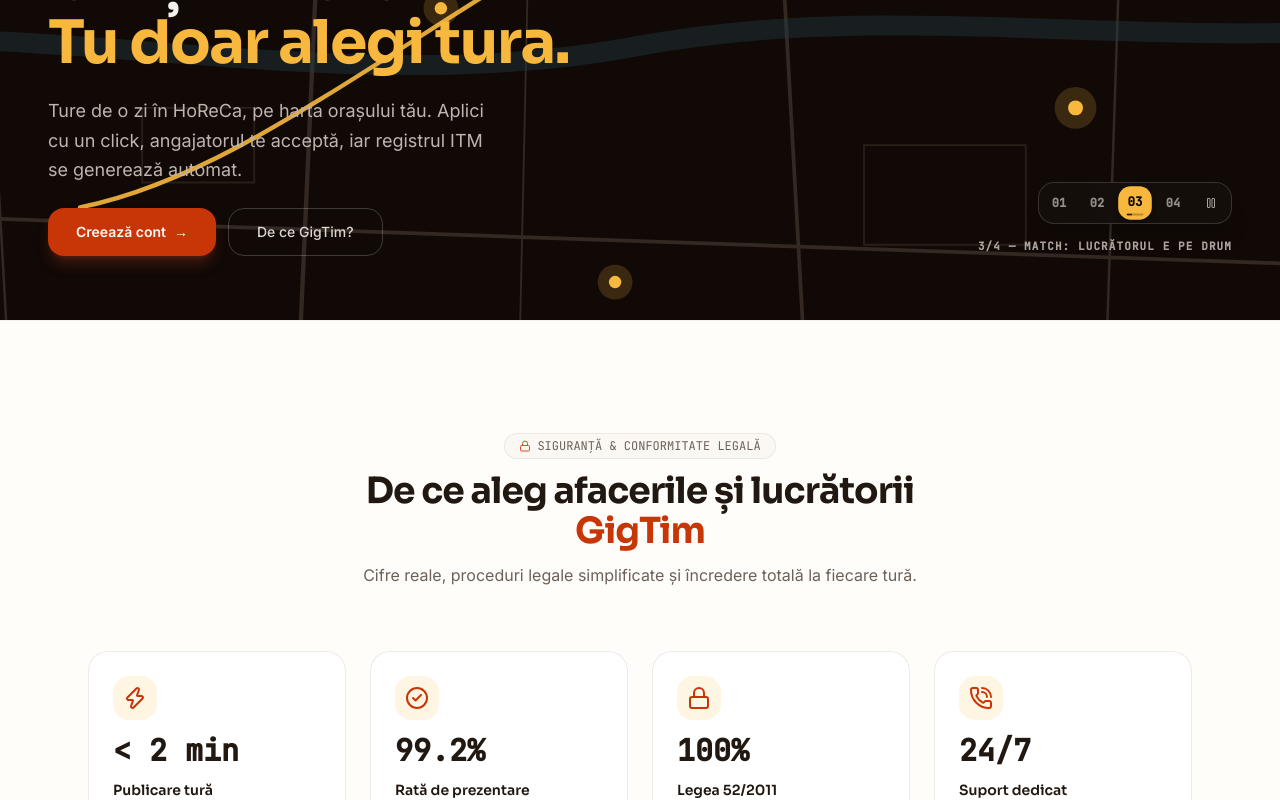
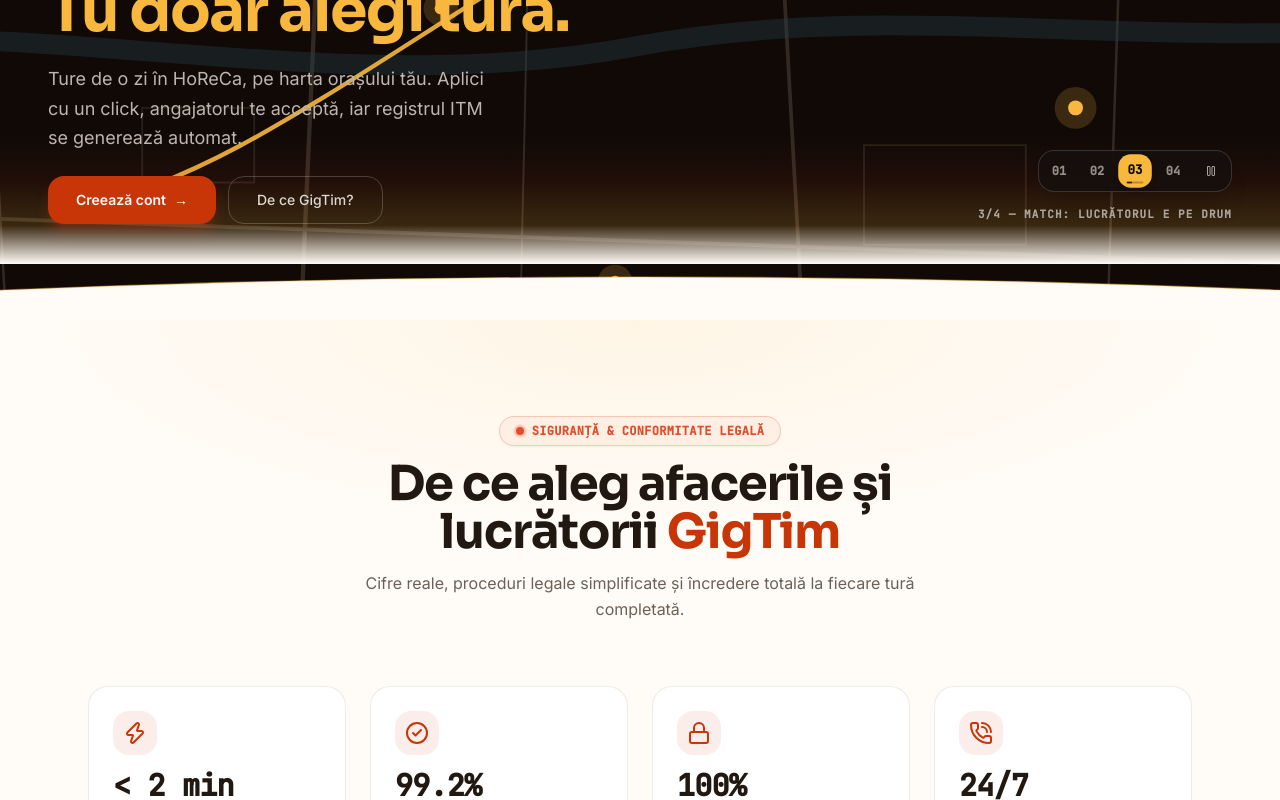
Before and after one commit to lucas-rus/gigtim, a Next.js app in the folder web/: page / in a window 1280 px wide. Shown: the part 480-1280 px from the top of the page. Built offline with nearby package versions, Linux system fonts and the light colour scheme.

Commit message:
feat(ui): smooth architectural dark-to-light horizon transition with Zori dawn curve and elevated trust cards

```diff
--- a/web/src/app/page.tsx
+++ b/web/src/app/page.tsx
@@ -69,19 +69,29 @@ export default function LandingPage() {
       <LivingMapHero />
 
       {/* ── De Ce GigTim — Trust & Performance Matrix ──────── */}
-      <section id="why-gigtim" className="border-t border-border/50 bg-card/40 py-20 sm:py-28">
+      <section
+        id="why-gigtim"
+        className="relative py-16 sm:py-24 overflow-hidden"
+        style={{
+          background:
+            'radial-gradient(ellipse 70% 45% at 50% 0%, oklch(0.82 0.15 80 / 0.09), transparent 70%), var(--background)',
+        }}
+      >
         <div className="mx-auto max-w-6xl px-6">
           <Reveal>
-            <div className="mx-auto max-w-2xl text-center space-y-3 mb-14 sm:mb-16">
-              <div className="inline-flex items-center gap-1.5 rounded-full border border-border/80 bg-muted/50 px-3.5 py-1 text-xs font-mono text-muted-foreground">
-                <Lock className="h-3 w-3 text-primary" />
-                <span>SIGURANȚĂ &amp; CONFORMITATE LEGALĂ</span>
+            <div className="mx-auto max-w-2xl text-center space-y-3.5 mb-12 sm:mb-16">
+              <div className="inline-flex items-center gap-2 rounded-full border border-primary/25 bg-primary/5 px-4 py-1.5 text-xs font-mono text-primary shadow-xs">
+                <span className="relative flex h-2 w-2">
+                  <span className="absolute inline-flex h-full w-full animate-ping rounded-full bg-primary opacity-60" />
+                  <span className="relative inline-flex h-2 w-2 rounded-full bg-primary" />
+                </span>
+                <span className="font-semibold tracking-wide">SIGURANȚĂ &amp; CONFORMITATE LEGALĂ</span>
               </div>
-              <h2 className="font-heading text-3xl sm:text-4xl font-bold tracking-tight text-foreground">
+              <h2 className="font-heading text-3xl sm:text-4xl md:text-5xl font-extrabold tracking-tight text-foreground">
                 De ce aleg afacerile și lucrătorii <span className="text-primary-strong">GigTim</span>
               </h2>
-              <p className="text-sm sm:text-base text-muted-foreground">
-                Cifre reale, proceduri legale simplificate și încredere totală la fiecare tură.
+              <p className="text-sm sm:text-base text-muted-foreground max-w-xl mx-auto leading-relaxed">
+                Cifre reale, proceduri legale simplificate și încredere totală la fiecare tură completată.
               </p>
             </div>
           </Reveal>
@@ -90,25 +100,25 @@ export default function LandingPage() {
             <div className="grid grid-cols-2 lg:grid-cols-4 gap-4 sm:gap-6">
               {[
                 {
-                  icon: <Zap className="h-6 w-6 text-primary-strong" />,
+                  icon: <Zap className="h-6 w-6" />,
                   value: '< 2 min',
                   label: 'Publicare tură',
                   desc: 'Publici o tură în câteva atingeri de pe mobil sau laptop.',
                 },
                 {
-                  icon: <CheckCircle2 className="h-6 w-6 text-primary-strong" />,
+                  icon: <CheckCircle2 className="h-6 w-6" />,
                   value: '99.2%',
                   label: 'Rată de prezentare',
                   desc: 'Lucrători verificați cu recenzii și scor de fiabilitate.',
                 },
                 {
-                  icon: <Lock className="h-6 w-6 text-primary-strong" />,
+                  icon: <Lock className="h-6 w-6" />,
                   value: '100%',
                   label: 'Legea 52/2011',
                   desc: 'Registrul zilierilor ITM se generează automat și conform.',
                 },
                 {
-                  icon: <PhoneCall className="h-6 w-6 text-primary-strong" />,
+                  icon: <PhoneCall className="h-6 w-6" />,
                   value: '24/7',
                   label: 'Suport dedicat',
                   desc: 'Echipa noastră locală este alături de tine la fiecare pas.',
@@ -116,12 +126,12 @@ export default function LandingPage() {
               ].map((stat) => (
                 <div
                   key={stat.label}
-                  className="rounded-2xl border border-border/80 bg-card p-5 sm:p-6 transition-all duration-300 hover:border-primary/30 hover:shadow-xl hover:shadow-primary/5 space-y-3"
+                  className="group rounded-2xl border border-border/80 bg-card/90 backdrop-blur-sm p-5 sm:p-6 transition-all duration-300 hover:border-primary/40 hover:-translate-y-1.5 hover:shadow-2xl hover:shadow-primary/5 space-y-3"
                 >
-                  <div className="flex h-11 w-11 items-center justify-center rounded-xl bg-accent/15">
+                  <div className="flex h-11 w-11 items-center justify-center rounded-xl bg-primary/10 text-primary-strong transition-all duration-300 group-hover:bg-primary-strong group-hover:text-primary-foreground group-hover:scale-105">
                     {stat.icon}
                   </div>
-                  <div className="font-mono text-2xl sm:text-3xl font-extrabold text-foreground">
+                  <div className="font-mono text-2xl sm:text-3xl font-extrabold text-foreground tracking-tight">
                     {stat.value}
                   </div>
                   <div>
--- a/web/src/components/landing/LivingMapHero.tsx
+++ b/web/src/components/landing/LivingMapHero.tsx
@@ -323,7 +323,7 @@ export function LivingMapHero() {
       </div>
 
       {/* ── Headline + Value Prop + CTAs (Bottom Left) ─────── */}
-      <div className="absolute bottom-6 sm:bottom-16 left-5 sm:left-12 z-10 flex max-w-xl flex-col gap-3.5 sm:gap-5 pr-4 sm:pr-0">
+      <div className="absolute bottom-10 sm:bottom-20 md:bottom-24 left-5 sm:left-12 z-20 flex max-w-xl flex-col gap-3.5 sm:gap-5 pr-4 sm:pr-0">
         {/* Status Chip */}
         <div
           className="inline-flex items-center gap-2 self-start rounded-full border px-3.5 py-1.5 backdrop-blur-md"
@@ -378,7 +378,7 @@ export function LivingMapHero() {
       </div>
 
       {/* ── Act Switcher Buttons & Captions (Top Right on Mobile, Bottom Right on Desktop) ──── */}
-      <div className="absolute top-20 right-4 sm:top-auto sm:bottom-16 sm:right-12 z-20 flex flex-col items-end gap-2">
+      <div className="absolute top-20 right-4 sm:top-auto sm:bottom-20 md:bottom-24 sm:right-12 z-20 flex flex-col items-end gap-2">
         {/* Minimal Swiss Pill Switcher */}
         <div
           className="flex items-center gap-1 sm:gap-1.5 rounded-xl border p-1 backdrop-blur-md shadow-xl"
@@ -442,6 +442,36 @@ export function LivingMapHero() {
           </span>
         </div>
       </div>
+
+      {/* ── Zori Horizon Bridge: Smooth Architectural Transition to Content ── */}
+      <div className="pointer-events-none absolute bottom-0 left-0 right-0 z-10 overflow-hidden leading-none select-none">
+        {/* Atmospheric Dawn Glow / Light Bleed */}
+        <div
+          className="h-20 sm:h-32 w-full"
+          style={{
+            background:
+              'linear-gradient(to bottom, transparent 0%, oklch(0.62 0.19 35 / 0.08) 35%, oklch(0.82 0.15 80 / 0.18) 70%, var(--background) 100%)',
+          }}
+        />
+        {/* Precision SVG Horizon Curve */}
+        <svg
+          viewBox="0 0 1440 60"
+          preserveAspectRatio="none"
+          className="relative block h-7 sm:h-11 md:h-14 w-[calc(100%+1.3px)]"
+          aria-hidden="true"
+        >
+          <path
+            d="M0,28 Q720,0 1440,28 L1440,60 L0,60 Z"
+            fill="var(--background)"
+          />
+          <path
+            d="M0,28 Q720,0 1440,28"
+            fill="none"
+            stroke="oklch(0.82 0.15 80 / 0.4)"
+            strokeWidth="1.5"
+          />
+        </svg>
+      </div>
     </section>
   )
 }
```
